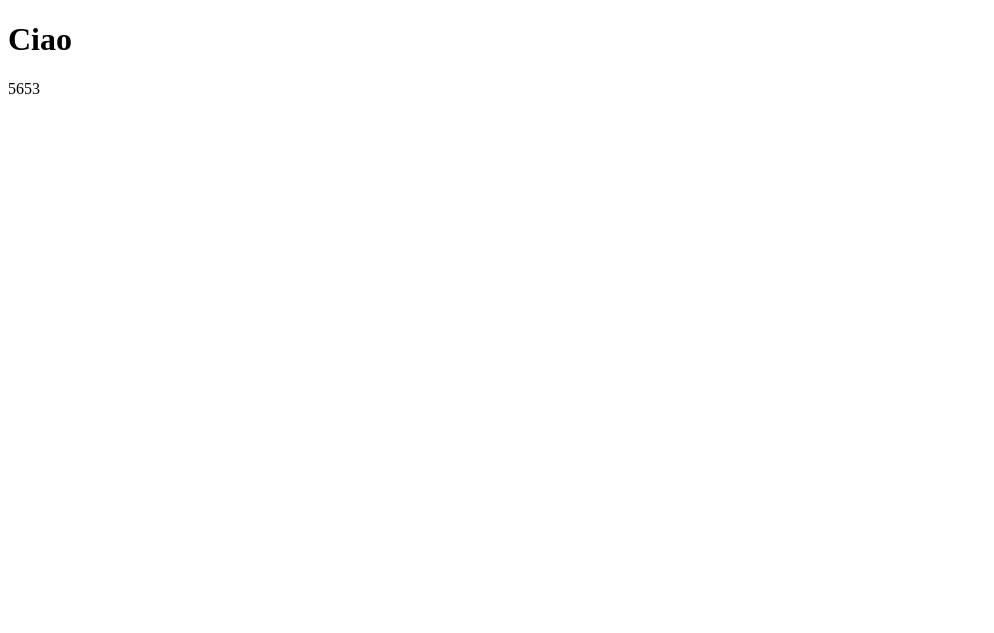
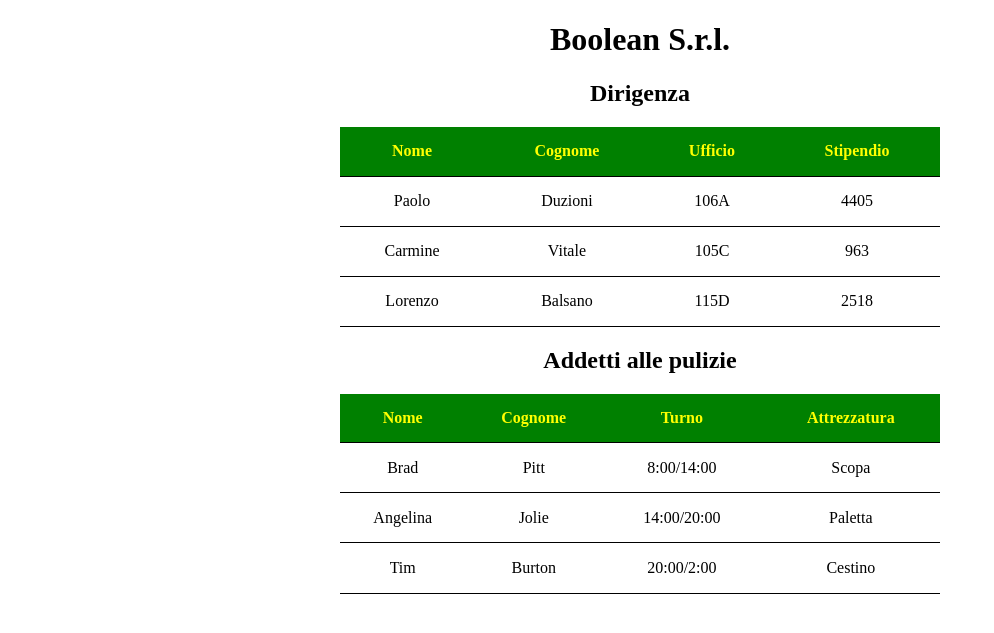
Before and after one commit to CarmineVitale/php-oop-dipendenti, a PHP site: page / in a window 1280 px wide. Before the commit the part shown is almost empty. Shown: the top 633 px of the page, without its empty margins (0-994 px from the left). Run offline with PHP 8.4, Linux system fonts and the light colour scheme.

Commit message:
Creazione classe, creazione index, creazione stile css

```diff
--- /dev/null
+++ b/classes/Dirigente.php
@@ -0,0 +1,32 @@
+<?php
+include_once __DIR__ . '/Persona.php';
+
+class Dirigente extends Persona {
+    public $ufficio;
+    public $stipendio;
+
+    public function __construct ( $_nome, $_cognome, $_ufficio, $_stipendio) {
+        parent::__construct ( $_nome, $_cognome);
+        $this->ufficio = $_ufficio;
+        $this->stipendio = $_stipendio;
+    }
+
+    public function printAll() {
+        return $this->nomeCognome() . ' ' . $this->ufficio . ' ' . $this->stipendio;
+    }
+}
+//$dir1 = new Dirigente('Carmine', 'Vitale', '105C', 2000)
+$dirigenti = [
+    ['Paolo', 'Duzioni', '106A', rand(2000,5000)],
+    ['Carmine', 'Vitale', '105C', rand(500 ,1000)],
+    ['Lorenzo', 'Balsano', '115D', rand(2000,5000)]
+];
+$org = [];
+
+foreach ($dirigenti as $dirigente) {
+
+    $org[] = new Dirigente(...$dirigente);
+
+}
+//var_dump($org);
+?>
--- a/classes/Persona.php
+++ b/classes/Persona.php
@@ -4,8 +4,8 @@ class Persona {
     public $nome;
     public $cognome;
 
-    public function __construct($_matricola, $_nome, $_cognome) {
-        $this->matricola = $_matricola;
+    public function __construct( $_nome, $_cognome) {
+
         $this->nome = $_nome;
         $this->cognome = $_cognome;
     }
@@ -13,6 +13,6 @@ class Persona {
         return $this->nome . ' ' . $this->cognome;
     }
 }
-$persona1 = new Persona(rand(1000, 9000), 'Carmine', 'Vitale');
+
 
 ?>
--- /dev/null
+++ b/classes/Pulizia.php
@@ -0,0 +1,34 @@
+<?php
+include_once __DIR__ . '/Persona.php';
+class Pulizia extends Persona {
+    public $orario;
+    public $attrezzatura;
+
+
+    public function __construct ( $_nome, $_cognome, $_orario, $_attrezzatura) {
+        parent::__construct ($_nome, $_cognome);
+        $this->orario = $_orario;
+        $this->attrezzatura = $_attrezzatura;
+
+    }
+
+    public function print() {
+        return $this->nomeCognome() . ' ' . $this->orario . ' ' . $this->attrezzatura;
+    }
+
+}
+
+$operai = [
+    ['Brad', 'Pitt', '8:00/14:00', 'Scopa'],
+    ['Angelina', 'Jolie', '14:00/20:00', 'Paletta'],
+    ['Tim', 'Burton', '20:00/2:00', 'Cestino']
+];
+
+$produzione = [];
+
+foreach ($operai as $operaio) {
+    $produzione[] = new Pulizia(...$operaio);
+}
+//var_dump($produzione);
+
+?>
--- /dev/null
+++ b/css/style.css
@@ -0,0 +1,23 @@
+.app {
+    margin:0 auto;
+    width: 600px;
+}
+h1,
+h2 {
+    text-align: center;
+}
+th ,
+td {
+    border-bottom: 1px solid black;
+    padding: 5px;
+    text-align: center;
+}
+th {
+    background-color: green;
+    color: yellow;
+}
+table {
+    width: 600px;
+    height: 200px;
+    border-collapse: collapse;
+}
--- a/index.php
+++ b/index.php
@@ -1,13 +1,55 @@
-<?php include_once __DIR__ . '/classes/Persona.php' ?>
+<?php include_once __DIR__ . '/classes/Dirigente.php';
+include_once __DIR__ . '/classes/Pulizia.php'; ?>
 <!DOCTYPE html>
 <html lang="en">
 <head>
     <meta charset="UTF-8">
     <meta name="viewport" content="width=device-width, initial-scale=1.0">
     <title>Document</title>
+    <link rel="stylesheet" href="css/style.css">
 </head>
 <body>
-    <h1>Ciao</h1>
-    <?php echo $persona1->matricola;  ?>
+    <div class="app">
+    <h1>Boolean S.r.l.</h1>
+    <h2>Dirigenza</h2>
+    <table>
+        <tr>
+            <th>Nome</th>
+            <th>Cognome</th>
+            <th>Ufficio</th>
+            <th>Stipendio</th>
+        </tr>
+
+           <?php foreach ($org as $item) { ?>
+           <tr>
+                <td><?php echo $item->nome; ?></td>
+                <td><?php echo $item->cognome ; ?></td>
+                <td><?php echo $item->ufficio; ?></td>
+                <td><?php echo $item->stipendio; ?></td>
+            </tr>
+           <?php } ?>
+
+    </table>
+
+    <h2>Addetti alle pulizie</h2>
+    <table>
+        <tr>
+            <th>Nome</th>
+            <th>Cognome</th>
+            <th>Turno</th>
+            <th>Attrezzatura</th>
+        </tr>
+        <?php foreach ($produzione as $item) { ?>
+        <tr>
+            <td><?php echo $item->nome ?></td>
+            <td><?php echo $item->cognome ?></td>
+            <td><?php echo $item->orario ?></td>
+            <td><?php echo $item->attrezzatura ?></td>
+        </tr>
+        <?php } ?>
+    </table>
+    </div>
+
+
 </body>
 </html>
```
